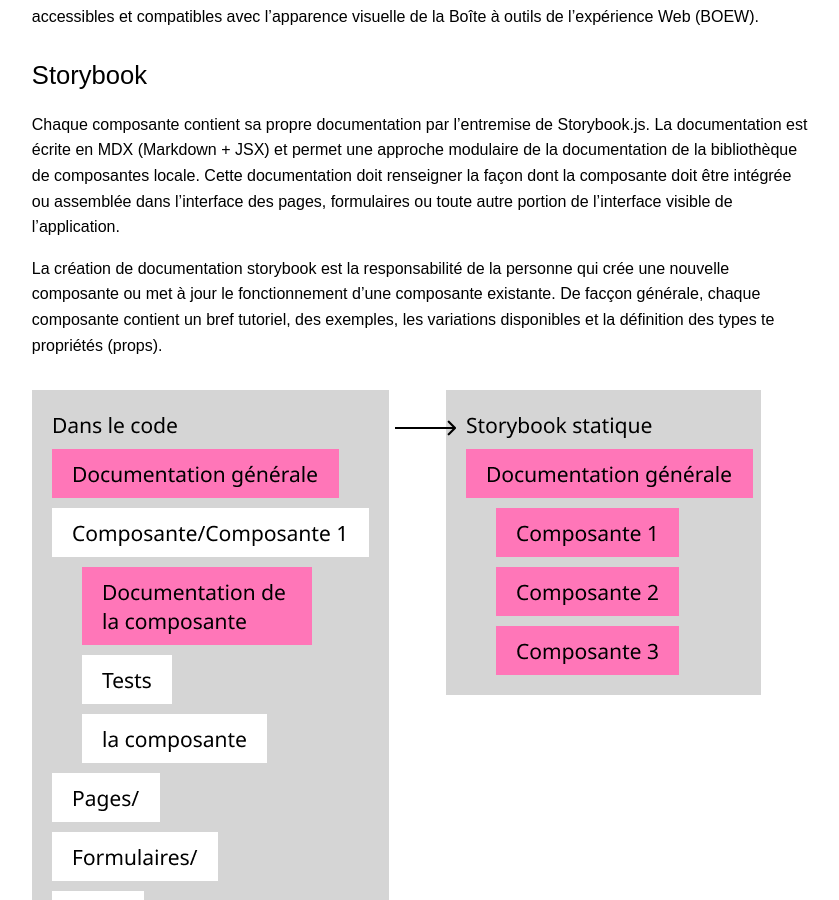
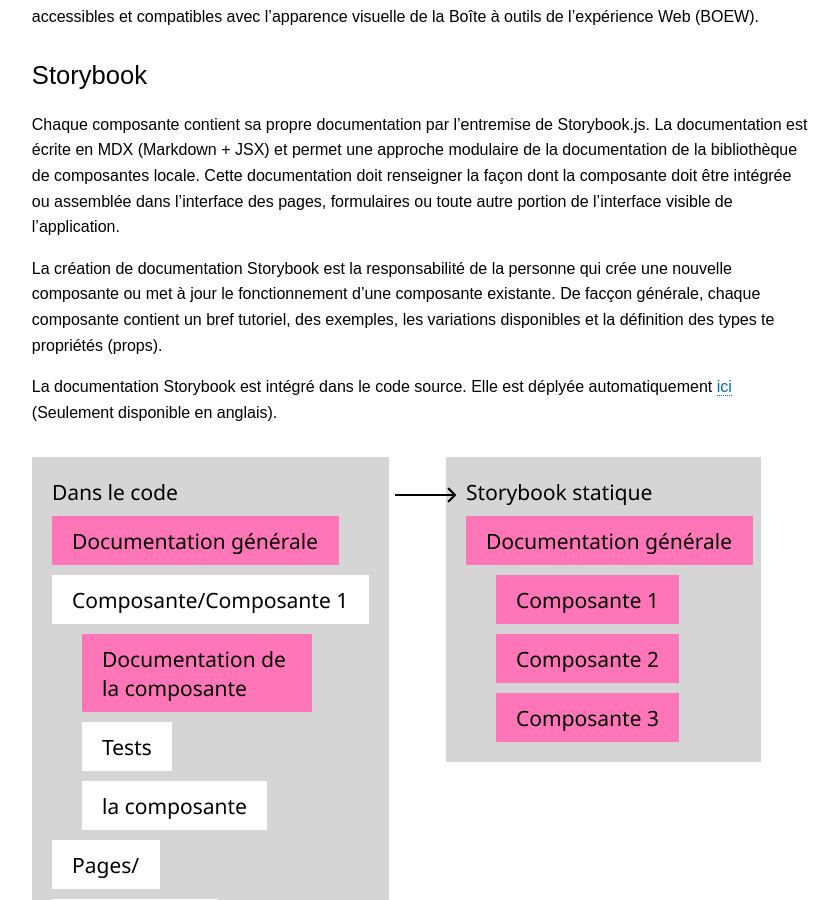
Before and after one commit to cds-snc/rcmp-report-a-cybercrime-alpha-documentation, a Jekyll site: the page built from pages/_fr/processus-de-conception.md, in a window 1280 px wide and 900 px high, scrolled down 2250 px. Shown: the whole window, without its empty margins (411-1250 px from the left). Built offline with Jekyll 4.4.1, drawn with Linux system fonts in a browser that asks for light colours; a script that is not in the unit is left out.

Commit message:
Update Documentation - FR “processus-de-conception”

```diff
--- a/pages/_fr/processus-de-conception.md
+++ b/pages/_fr/processus-de-conception.md
@@ -42,6 +42,8 @@ Les composantes React sont construites avec la bibliothèque de composantes Chak
 
 Chaque composante contient sa propre documentation par l'entremise de Storybook.js. La documentation est écrite en MDX (Markdown + JSX) et permet une approche modulaire de la documentation de la bibliothèque de composantes locale. Cette documentation doit renseigner la façon dont la composante doit être intégrée ou assemblée dans l'interface des pages, formulaires ou toute autre portion de l'interface visible de l'application.
 
-La création de documentation storybook est la responsabilité de la personne qui crée une nouvelle composante ou met à jour le fonctionnement d'une composante existante. De facçon générale, chaque composante contient un bref tutoriel, des exemples, les variations disponibles et la définition des types te propriétés (props).
+La création de documentation Storybook est la responsabilité de la personne qui crée une nouvelle composante ou met à jour le fonctionnement d'une composante existante. De facçon générale, chaque composante contient un bref tutoriel, des exemples, les variations disponibles et la définition des types te propriétés (props).
+
+La documentation Storybook est intégré dans le code source. Elle est déplyée automatiquement [ici](https://cds-snc.github.io/report-a-cybercrime/?path=/docs/1-start--page) (Seulement disponible en anglais).
 
 ![Diagramme montrant comment la documentation est contenue dans chaque composante, à même le code source de celle-ci.](/assets/img/storybook-modular-documentation-fr.png "Documentation modulaire Storybook")
```
